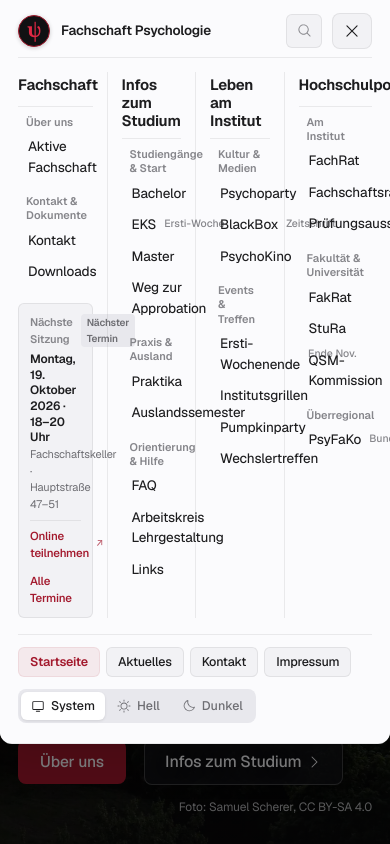
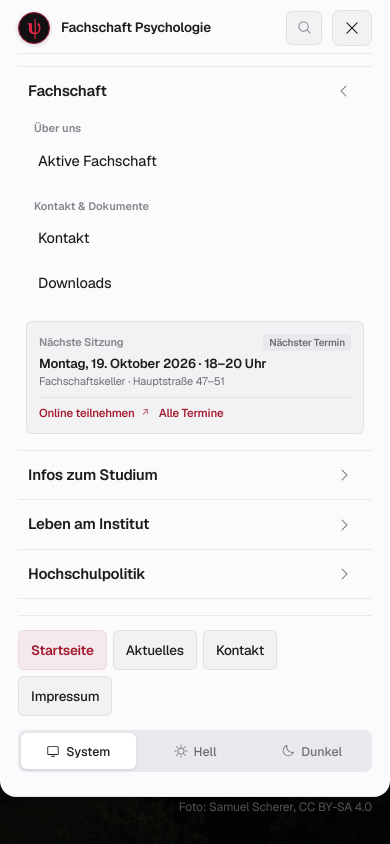
Before and after one commit to nurimodabber/fachschaft-psychologie-relaunch, a website built with Vite: page index.html in a window 390 px wide. Both pictures are taken after a click on the button 358 px from the left and 25 px from the top of the page. Shown: the top 844 px of the page. Built offline with nearby package versions, Linux system fonts and the light colour scheme.

Commit message:
feat(menu-mobile): add accordion navigation with active section autofocus for small viewports

```diff
--- a/css/style.css
+++ b/css/style.css
@@ -692,6 +692,45 @@ a:hover .ext-ico{transform:translate(2px,-2px);opacity:1}
   .sheet-col{border-left:0;padding:0}
   .sheet-col:nth-child(2n){border-left:1px solid var(--hair2);padding-left:20px}
 }
+@media (max-width:760px){
+  #drawer{border-radius:0 0 16px 16px}
+  .sheet{padding:10px var(--gut) 24px}
+  .sheet-top{height:44px}
+  .sheet-grid{display:flex;flex-direction:column;gap:0;margin-top:12px;border-top:1px solid var(--hair2)}
+  .sheet-col{border-left:0;padding:0;border-bottom:1px solid var(--hair2)}
+  .sheet-col:first-child{padding-left:0}
+  .sheet-col:last-child{padding-right:0}
+
+  .sheet-col-head{display:flex;align-items:center;justify-content:space-between;min-height:48px;padding:0 4px;margin-bottom:0;border-bottom:none;cursor:pointer}
+  .sheet-col-title-wrap{flex:1;min-width:0}
+  .sheet-col-title{display:block;padding:12px 6px;font-size:16px;font-weight:600;letter-spacing:-.015em}
+  .sheet-col-title[aria-current="page"]::before{left:0;top:10px;bottom:10px}
+
+  .sheet-acc-toggle{display:inline-flex;align-items:center;justify-content:center;width:48px;height:48px;background:none;border:0;color:var(--text2);cursor:pointer;border-radius:6px;flex-shrink:0}
+  .sheet-acc-toggle .acc-chevron{width:16px;height:16px;transition:transform .2s ease}
+  .sheet-acc-toggle[aria-expanded="true"] .acc-chevron{transform:rotate(180deg)}
+  .sheet-acc-toggle:hover{color:var(--text);background:var(--bg2)}
+
+  .sheet-col-body{display:none;padding:4px 8px 16px;flex-direction:column;gap:8px}
+  .sheet-col.is-open .sheet-col-body,
+  .sheet-col:has(.sheet-acc-toggle[aria-expanded="true"]) .sheet-col-body{display:flex}
+
+  .sheet-group-label{padding:0 8px;margin:8px 0 3px}
+  .sheet-link{min-height:44px;padding:10px 10px;font-size:14.5px}
+
+  .sheet-sess{margin-top:8px;padding:12px}
+  .sheet-sess-time{font-size:13px}
+
+  .sheet-bot{flex-direction:column;align-items:stretch;gap:14px;margin-top:16px;padding-top:14px}
+  .m-quick{justify-content:flex-start;gap:6px}
+  .m-quick a{min-height:40px;font-size:13.5px;padding:0 12px}
+  #menuTheme .seg{width:100%;display:flex}
+  #menuTheme .seg button{flex:1;justify-content:center;min-height:36px}
+}
+
+@media (pointer: coarse){
+  .s-hint{display:none}
+}
 #search{width:min(660px,94vw);max-height:min(620px,80vh);margin:10vh auto auto;border-radius:12px;background:var(--raise);border:1px solid var(--hair2);box-shadow:var(--shadow-l);overflow:hidden}
 #search[open]{display:flex;flex-direction:column;animation:sheet .3s var(--ease)}
 .s-in{display:flex;align-items:center;gap:10px;padding:10px 12px 10px 18px;border-bottom:1px solid var(--hair2)}
--- a/js/app.js
+++ b/js/app.js
@@ -447,6 +447,20 @@ function buildNav(){
     </section>`;
   }).join('');
   $('#menuQuick').innerHTML=[['','Startseite'],['aktuelles','Aktuelles'],['fachschaft/kontakt','Kontakt'],['impressum','Impressum']].map(([r,t])=>`<a href="#/${r}">${t}</a>`).join('');
+  syncDrawerAccordion();
+}
+function syncDrawerAccordion(){
+  const hash = decodeURIComponent(location.hash.replace(/^#\/?/,'')).split('?')[0];
+  const activeSec = (hash && sec(hash)) || 'fachschaft';
+  $$('.sheet-col').forEach(col => {
+    const s = col.dataset.sec;
+    const btn = $('.sheet-acc-toggle', col);
+    const isCurrent = s === activeSec;
+    if(btn){
+      btn.setAttribute('aria-expanded', isCurrent ? 'true' : 'false');
+    }
+    col.classList.toggle('is-open', isCurrent);
+  });
 }
 function markNav(route){
   const s=route?sec(route):'';
@@ -1077,8 +1091,26 @@ document.addEventListener('click',e=>{
   }
 });
 $('#openMenu').addEventListener('click',()=>{
+  syncDrawerAccordion();
   $('#drawer').showModal();
   $('#openMenu').setAttribute('aria-expanded','true');
+});
+$('#drawerBody').addEventListener('click', e => {
+  const toggleBtn = e.target.closest('.sheet-acc-toggle');
+  const head = !toggleBtn && !e.target.closest('a') ? e.target.closest('.sheet-col-head') : null;
+  const btn = toggleBtn || (head ? $('.sheet-acc-toggle', head) : null);
+  if(!btn) return;
+  const col = btn.closest('.sheet-col');
+  const wasExpanded = btn.getAttribute('aria-expanded') === 'true';
+  $$('.sheet-col').forEach(c => {
+    const b = $('.sheet-acc-toggle', c);
+    if(b) b.setAttribute('aria-expanded', 'false');
+    c.classList.remove('is-open');
+  });
+  if(!wasExpanded){
+    btn.setAttribute('aria-expanded', 'true');
+    col.classList.add('is-open');
+  }
 });
 $('#openSearch').addEventListener('click',openSearch);
 $('#drawer').addEventListener('close',()=>{
```
